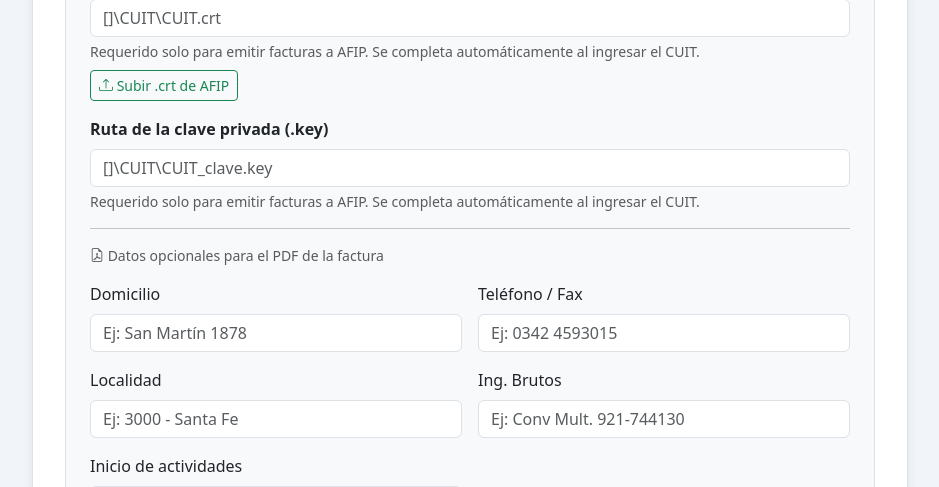
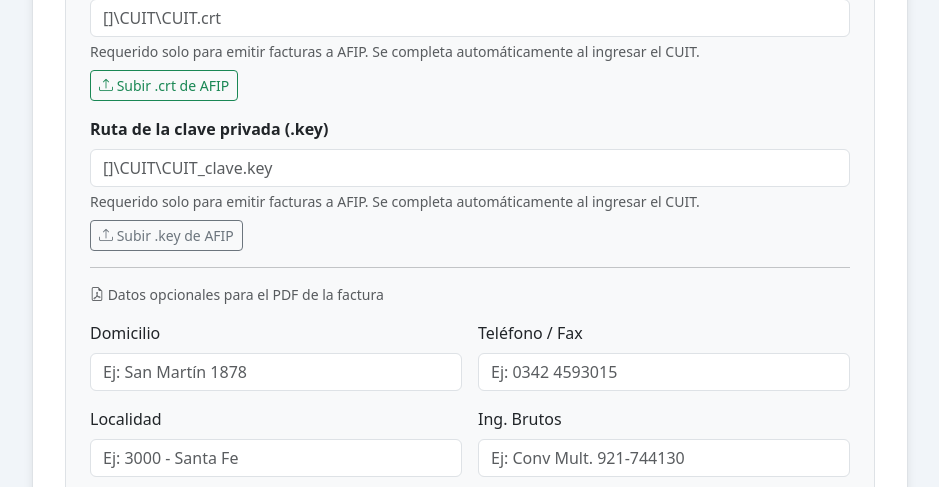
Before and after one commit to frodriguez77/Arca-Facturacion, a Flask app: template templates/admin.html in a window 1280 px wide, after a click on "Agregar empresa". Shown: the part 554-1041 px from the top of the page, without its empty margins (170-1109 px from the left). Run offline with Flask 3, Linux system fonts and the light colour scheme; the template is opened without the code that fills it: most values are stand-ins (such as "Sample title", 1, 10 or a date in 2020).

Commit message:
v1.3.0 — Subir clave privada .key desde el panel de empresa
- api_upload_cert ahora acepta cert_file y key_file en un solo request
- Guarda .key como {CUIT}_clave.key en certificados/{CUIT}/
- Actualiza campo key en empresas.json automáticamente
- Admin panel: botón "Subir .key de AFIP" junto al campo de clave privada
- Al guardar la empresa se suben ambos archivos si están seleccionados

https://claude.ai/code/session_013Vmc2zafJFsN75p97784Z4

```diff
--- a/app.py
+++ b/app.py
@@ -351,20 +351,34 @@ def api_upload_cert():
     if not empresa:
         return jsonify({'error': 'Empresa no encontrada'}), 400
 
-    f = request.files.get('cert_file')
-    if not f or not f.filename:
-        return jsonify({'error': 'No se recibió ningún archivo'}), 400
-    if not f.filename.lower().endswith('.crt'):
-        return jsonify({'error': 'El archivo debe tener extensión .crt'}), 400
-
     cuit     = empresa['cuit']
     cert_dir = os.path.join(CERTS, cuit)
     os.makedirs(cert_dir, exist_ok=True)
-    cert_path = os.path.join(cert_dir, f'{cuit}.crt')
-    f.save(cert_path)
-
-    EmpresaRepository.update(empresa_id, {'cert': cert_path})
-    return jsonify({'ok': True, 'cert_path': cert_path})
+
+    resultado = {}
+
+    f_cert = request.files.get('cert_file')
+    if f_cert and f_cert.filename:
+        if not f_cert.filename.lower().endswith('.crt'):
+            return jsonify({'error': 'El certificado debe tener extensión .crt'}), 400
+        cert_path = os.path.join(cert_dir, f'{cuit}.crt')
+        f_cert.save(cert_path)
+        EmpresaRepository.update(empresa_id, {'cert': cert_path})
+        resultado['cert_path'] = cert_path
+
+    f_key = request.files.get('key_file')
+    if f_key and f_key.filename:
+        if not f_key.filename.lower().endswith('.key'):
+            return jsonify({'error': 'La clave privada debe tener extensión .key'}), 400
+        key_path = os.path.join(cert_dir, f'{cuit}_clave.key')
+        f_key.save(key_path)
+        EmpresaRepository.update(empresa_id, {'key': key_path})
+        resultado['key_path'] = key_path
+
+    if not resultado:
+        return jsonify({'error': 'No se recibió ningún archivo'}), 400
+
+    return jsonify({'ok': True, **resultado})
 
 
 @app.route('/api/logo-preview')
--- a/templates/admin.html
+++ b/templates/admin.html
@@ -184,6 +184,15 @@
             <input type="text" class="form-control" id="f-key"
                    placeholder="{{ certs_dir }}\CUIT\CUIT_clave.key">
             <div class="form-text">Requerido solo para emitir facturas a AFIP. Se completa automáticamente al ingresar el CUIT.</div>
+            <div class="mt-2 d-flex align-items-center gap-2 flex-wrap">
+              <input type="file" id="f-key-file" accept=".key" class="d-none">
+              <button type="button" class="btn btn-outline-secondary btn-sm" id="btn-elegir-key">
+                <i class="bi bi-upload"></i> Subir .key de AFIP
+              </button>
+              <span id="key-file-nombre" class="text-muted small"></span>
+              <span id="key-upload-ok"  class="text-success small d-none"><i class="bi bi-check-circle-fill"></i> Clave guardada</span>
+              <span id="key-upload-err" class="text-danger  small d-none"></span>
+            </div>
           </div>
         </div>
 
@@ -1062,6 +1071,10 @@ function limpiarForm() {
   document.getElementById('cert-file-nombre').textContent = '';
   document.getElementById('cert-upload-ok').classList.add('d-none');
   document.getElementById('cert-upload-err').classList.add('d-none');
+  document.getElementById('f-key-file').value = '';
+  document.getElementById('key-file-nombre').textContent = '';
+  document.getElementById('key-upload-ok').classList.add('d-none');
+  document.getElementById('key-upload-err').classList.add('d-none');
   document.getElementById('f-homo').checked = false;
   document.getElementById('f-smtp-ssl').checked = false;
   document.getElementById('form-titulo').innerHTML =
@@ -1113,23 +1126,31 @@ document.getElementById('form-empresa').addEventListener('submit', async e => {
     } else {
       const empresaId = editando ? id : data.id;
 
-      // Si hay un .crt seleccionado, subirlo ahora que ya tenemos el empresa_id
+      // Si hay .crt y/o .key seleccionados, subirlos en un solo request
       const certFile = document.getElementById('f-cert-file').files[0];
-      if (certFile && empresaId) {
+      const keyFile  = document.getElementById('f-key-file').files[0];
+      if ((certFile || keyFile) && empresaId) {
         const fd = new FormData();
         fd.append('empresa_id', empresaId);
-        fd.append('cert_file',  certFile);
+        if (certFile) fd.append('cert_file', certFile);
+        if (keyFile)  fd.append('key_file',  keyFile);
         try {
           const cr   = await fetch('/api/upload-cert', { method: 'POST', body: fd });
           const cdat = await cr.json();
           if (cdat.error) {
-            mostrarNotif('Empresa guardada, pero error al subir el certificado: ' + cdat.error, 'warning');
+            mostrarNotif('Empresa guardada, pero error al subir credenciales: ' + cdat.error, 'warning');
           } else {
-            document.getElementById('f-cert').value = cdat.cert_path;
-            document.getElementById('cert-upload-ok').classList.remove('d-none');
+            if (cdat.cert_path) {
+              document.getElementById('f-cert').value = cdat.cert_path;
+              document.getElementById('cert-upload-ok').classList.remove('d-none');
+            }
+            if (cdat.key_path) {
+              document.getElementById('f-key').value = cdat.key_path;
+              document.getElementById('key-upload-ok').classList.remove('d-none');
+            }
           }
         } catch (cerr) {
-          mostrarNotif('Empresa guardada, pero error al subir el certificado: ' + cerr, 'warning');
+          mostrarNotif('Empresa guardada, pero error al subir credenciales: ' + cerr, 'warning');
         }
       }
 
@@ -1143,16 +1164,25 @@ document.getElementById('form-empresa').addEventListener('submit', async e => {
   }
 });
 
-// --- Subir certificado .crt ---------------------------------------------------
+// --- Subir credenciales AFIP (.crt / .key) ------------------------------------
 document.getElementById('btn-elegir-cert').addEventListener('click', () => {
   document.getElementById('f-cert-file').click();
 });
-
 document.getElementById('f-cert-file').addEventListener('change', () => {
   const file = document.getElementById('f-cert-file').files[0];
   document.getElementById('cert-file-nombre').textContent = file ? file.name : '';
   document.getElementById('cert-upload-ok').classList.add('d-none');
   document.getElementById('cert-upload-err').classList.add('d-none');
+});
+
+document.getElementById('btn-elegir-key').addEventListener('click', () => {
+  document.getElementById('f-key-file').click();
+});
+document.getElementById('f-key-file').addEventListener('change', () => {
+  const file = document.getElementById('f-key-file').files[0];
+  document.getElementById('key-file-nombre').textContent = file ? file.name : '';
+  document.getElementById('key-upload-ok').classList.add('d-none');
+  document.getElementById('key-upload-err').classList.add('d-none');
 });
 
 async function eliminarEmpresa(id, nombre) {
```
Also changed, not shown: 1 other file.
